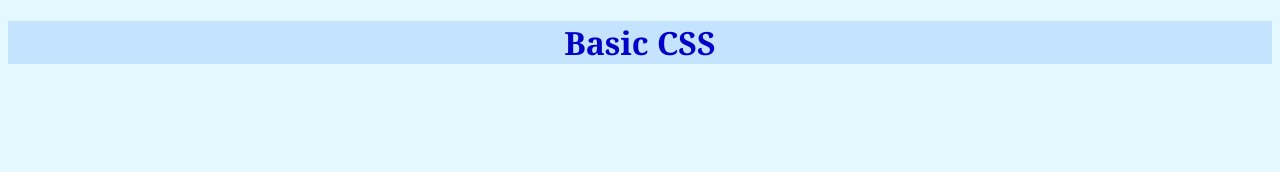
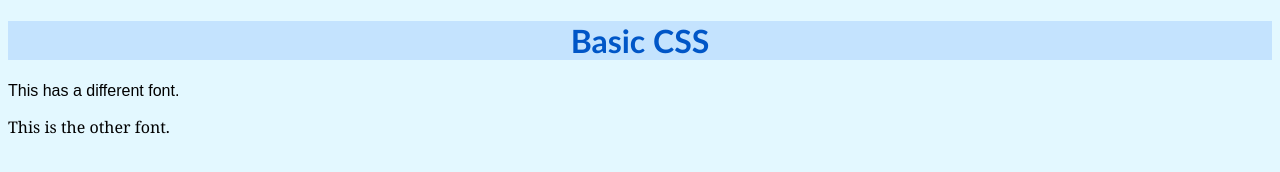
Before and after one commit to audreymundro/AudreysRepository, a plain HTML site: page basiccss.html in a window 1280 px wide. Drawn offline with Linux system fonts and the light colour scheme.

Commit message:
basic css commit 2

```diff
--- a/basiccss.html
+++ b/basiccss.html
@@ -5,12 +5,24 @@
     <meta name="viewport" content="width=device-width, initial-scale=1.0">
     <title>basic css</title>
     <style>
+        h1 {
+            color: #0056c7;
+            background-color: #c4e3fe;
+            text-align: center;
+            font-family: 'Trebuchet MS', 'Lucida Sans Unicode', 'Lucida Grande', 'Lucida Sans', Arial, sans-serif;
+        }
         body {
             background-color: rgb(227, 248, 255);
+            font-family: Cambria, Cochin, Georgia, Times, 'Times New Roman', serif;
+        }
+        .font {
+            font-family: 'Arial', sans-serif;
         }
     </style>
 </head>
 <body>
-    <h1 style="color: #0300c7; background-color: #c4e3fe; text-align: center; font-family: Cambria, Cochin, Georgia, Times, 'Times New Roman', serif;">Basic CSS</h1>
+    <h1>Basic CSS</h1>
+    <p class="font">This has a different font.</p>
+    <p>This is the other font.</p>
 </body>
 </html>
```
